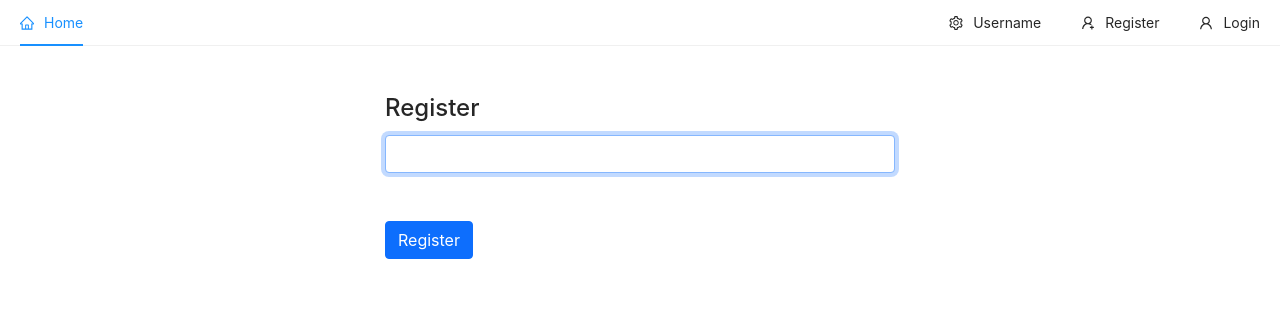
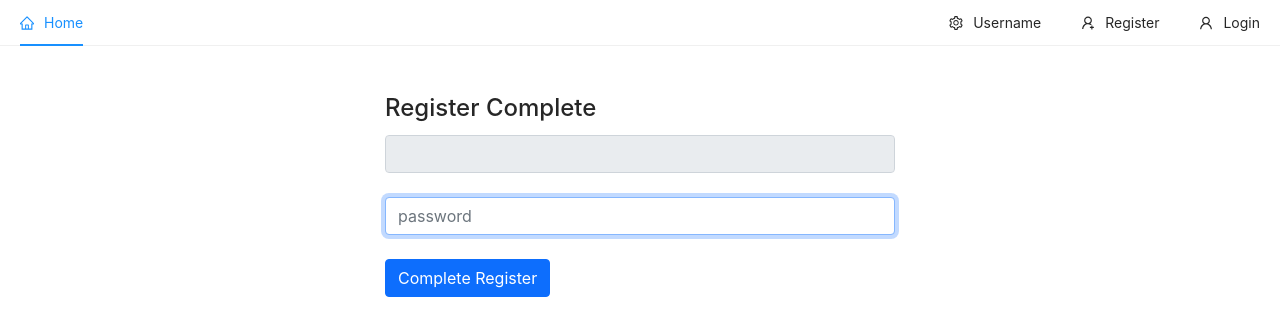
Before and after one commit to Aravindhabii/GadgetsHow-Ecommerse, a React (Create React App) app in the folder client/: page /register/complete in a window 1280 px wide. Shown: the top 336 px of the page. Built offline with nearby package versions, Linux system fonts and the light colour scheme.

Commit message:
08-09-2021changes

```diff
--- a/client/src/App.js
+++ b/client/src/App.js
@@ -1,20 +1,26 @@
 import React from "react";
 import { Switch, Route } from "react-router-dom";
+import { ToastContainer } from "react-toastify";
+import "react-toastify/dist/ReactToastify.css";
+
 import Home from "./pages/Home";
 import Login from "./pages/auth/Login";
 import Register from "./pages/auth/Register";
 import Header from "./components/nav/Header";
+import RegisterComplete from "./pages/auth/RegisterComplete";
+
 
 const App = () => {
   return (
     <>
       <Header />
+      <ToastContainer />
+
       <Switch>
         <Route exact path="/" component={Home} />
-        <Route exact path="/Login" component={Login} />
-        <Route exact path="/Register" component={Register} />
-        <Route exact path="/Register/complete" component={Register} />
-
+        <Route exact path="/login" component={Login} />
+        <Route exact path="/register" component={Register} />
+        <Route exact path="/register/complete" component={RegisterComplete} />
       </Switch>
     </>
   );
--- a/client/src/components/nav/Header.js
+++ b/client/src/components/nav/Header.js
@@ -31,11 +31,11 @@
       </SubMenu>
 
       <Item key="Register" icon={<UserAddOutlined />} className="float-right">
-        <Link to="/Register">Register</Link>
+        <Link to="/register">Register</Link>
       </Item>
 
       <Item key="Login" icon={<UserOutlined />} className="float-right">
-        <Link to="/Login">Login</Link>
+        <Link to="/login">Login</Link>
       </Item>
     </Menu>
   );
--- a/client/src/pages/auth/Register.js
+++ b/client/src/pages/auth/Register.js
@@ -1,16 +1,16 @@
 import React, { useState } from "react";
 import { auth } from "../../firebase";
-import { toast, ToastContainer } from "react-toastify";
-import "react-toastify/dist/ReactToastify.css";
+import { toast } from "react-toastify";
 
 const Register = () => {
   const [email, setEmail] = useState("");
 
   const handleSubmit = async (e) => {
     e.preventDefault();
+    // console.log(process.env.REACT_APP_REGISTER_REDIRECT_URL);
     const config = {
-      url: "http://localhost:3000/register/complete",
-      handleCodeInApp: true
+      url: process.env.REACT_APP_REGISTER_REDIRECT_URL,
+      handleCodeInApp: true,
     };
 
     await auth.sendSignInLinkToEmail(email, config)
@@ -43,7 +43,6 @@
       <div className="row">
         <div className="col-md-6 offset-md-3">
           <h4>Register</h4>
-          <ToastContainer />
           {registerForm()}
         </div>
       </div>
--- /dev/null
+++ b/client/src/pages/auth/RegisterComplete.js
@@ -0,0 +1,51 @@
+import React, { useState, useEffect } from "react";
+import { auth } from "../../firebase";
+import { toast } from "react-toastify";
+
+const RegisterComplete = ({ history }) => {
+  const [email, setEmail] = useState("");
+  const [password, setPassword] = useState("");
+
+  useState(() => {
+    setEmail(window.localStorage.getItem("emailForRegistration"));
+  }, []);
+
+  const handleSubmit = async (e) => {
+    e.preventDefault();
+  };
+
+  const completeRegistrationForm = () => (
+    <form action="" onSubmit={handleSubmit}>
+      <input
+        type="email"
+        className="form-control mb-4"
+        value={email}
+        disabled
+      />
+      <input
+        type="password"
+        className="form-control mb-4"
+        value={password}
+        onChange={(e) => setPassword(e.target.value)}
+        placeholder="password"
+        autoFocus
+      />
+      <button type="submit" className="btn btn-primary">
+        Complete Register
+      </button>
+    </form>
+  );
+
+  return (
+    <div className="container p-5">
+      <div className="row">
+        <div className="col-md-6 offset-md-3">
+          <h4>Register Complete</h4>
+          {completeRegistrationForm()}
+        </div>
+      </div>
+    </div>
+  );
+};
+
+export default RegisterComplete;
```
